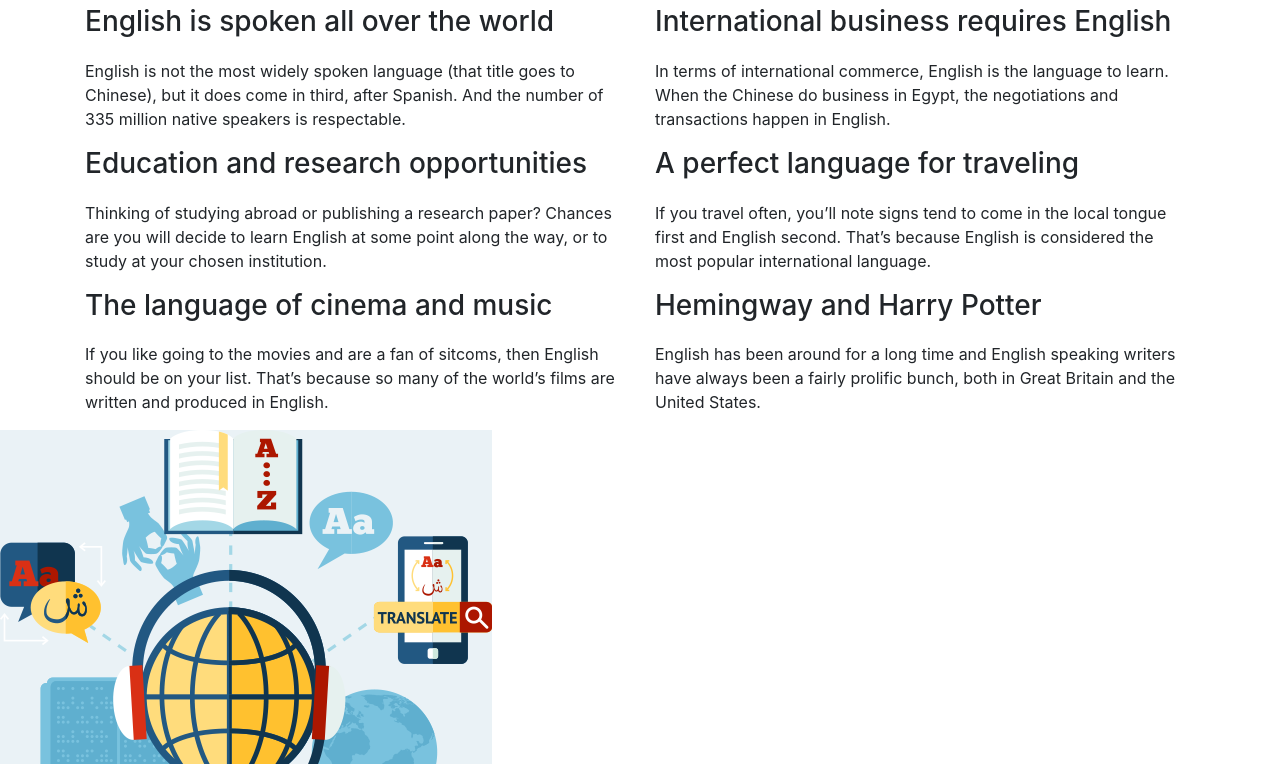
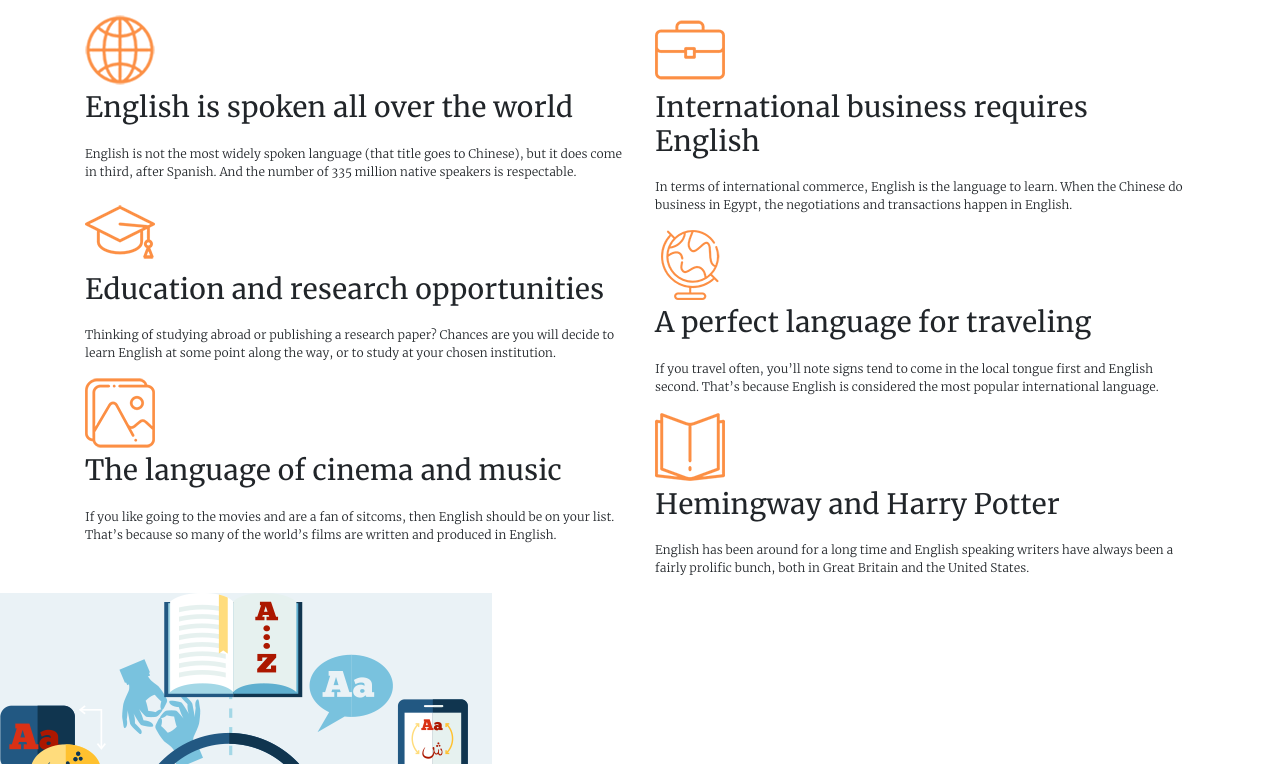
Before and after one commit to GeoffroyCarette/integration-bootstrap, a plain HTML site: page geoffroy.html in a window 1280 px wide. Shown: the part 141-905 px from the top of the page. Drawn offline with nearby package versions, Linux system fonts and the light colour scheme.

Commit message:
[HTML][CSS]
6 reasons to start

```diff
--- a/geoffroy.css
+++ b/geoffroy.css
@@ -1,9 +1,58 @@
+@font-face {
+    font-family: merriweather;
+    src: url(./fonts/merriweather/Merriweather-Regular.woff);
+}
+
+@font-face {
+    font-family: merriweather_bold;
+    src: url(./fonts/merriweather/Merriweather-Bold.woff);
+    font-weight: bold;
+}
+
+@font-face {
+    font-family: merriweather_light;
+    src: url(/fonts/merriweather/Merriweather-Light.woff);
+    font-weight: lighter;
+}
+
 #reasons > h2 {
     text-align: center;
     padding-top: 50px;
     padding-bottom: 50px;
+    font-family: merriweather_light;
+    font-size: 40px;
+}
+
+.para_reasons {
+    font-family: merriweather_light;
+    font-size: 12px;
 }
 
 .titres_section_reasons {
     margin-bottom: 20px;
+    font-family: merriweather;
 }
+
+.before_planet::before {
+    content: url(./media/earth_globe.png);
+}
+
+.before_graduation::before {
+    content: url(./media/mortarboard.png);
+}
+
+.before_image::before {
+    content: url(./media/attach.png);
+}
+
+.before_briefcase::before {
+    content: url(./media/briefcase.png);
+}
+
+.before_glob::before {
+    content: url(./media/globe.png);
+}
+
+.before_book::before {
+    content: url(./media/open_book.png)
+}
--- a/geoffroy.html
+++ b/geoffroy.html
@@ -11,6 +11,9 @@
         crossorigin="anonymous">
     <!-- Geoffroy.css -->
     <link rel="stylesheet" href="geoffroy.css">
+    <!-- Font awesome link -->
+    <link rel="stylesheet" href="https://use.fontawesome.com/releases/v5.3.1/css/all.css" integrity="sha384-mzrmE5qonljUremFsqc01SB46JvROS7bZs3IO2EmfFsd15uHvIt+Y8vEf7N7fWAU"
+        crossorigin="anonymous">
 
     <title>Langerba</title>
 </head>
@@ -21,40 +24,46 @@
         <div class="container">
             <div class="row">
                 <div class="col-lg-6">
-                    <div>
+                    <div class="before_planet">
                         <h3 class="titres_section_reasons">English is spoken all over the world</h3>
-                        <p>English is not the most widely spoken language (that title goes to Chinese), but it does
+                        <p class="para_reasons">English is not the most widely spoken language (that title goes to
+                            Chinese), but it does
                             come in
                             third, after Spanish.
                             And the number of 335 million native speakers is respectable.</p>
                     </div>
-                    <div>
-                        <h3 class="titres_section_reasons">Education and research opportunities</h3>
-                        <p>Thinking of studying abroad or publishing a research paper? Chances are you will decide to
+                    <div class="before_graduation">
+                        <h3 class="titres_section_reasons ">Education and research opportunities</h3>
+                        <p class="para_reasons">Thinking of studying abroad or publishing a research paper? Chances are
+                            you will decide to
                             learn
                             English at some point along the way, or to study at your chosen institution.</p>
                     </div>
-                    <div>
+                    <div class="before_image">
                         <h3 class="titres_section_reasons">The language of cinema and music</h3>
-                        <p>If you like going to the movies and are a fan of sitcoms, then English should be on your
+                        <p class="para_reasons">If you like going to the movies and are a fan of sitcoms, then English
+                            should be on your
                             list.
                             That’s because so many of the world’s films are written and produced in English.</p>
                     </div>
                 </div>
                 <div class="col-lg-6">
-                    <div>
+                    <div class="before_briefcase">
                         <h3 class="titres_section_reasons">International business requires English</h3>
-                        <p>In terms of international commerce, English is the language to learn. When the Chinese do
+                        <p class="para_reasons">In terms of international commerce, English is the language to learn.
+                            When the Chinese do
                             business in Egypt, the negotiations and transactions happen in English.</p>
                     </div>
-                    <div>
+                    <div class="before_glob">
                         <h3 class="titres_section_reasons">A perfect language for traveling</h3>
-                        <p>If you travel often, you’ll note signs tend to come in the local tongue first and English
+                        <p class="para_reasons">If you travel often, you’ll note signs tend to come in the local tongue
+                            first and English
                             second. That’s because English is considered the most popular international language.</p>
                     </div>
-                    <div>
+                    <div class="before_book">
                         <h3 class="titres_section_reasons">Hemingway and Harry Potter</h3>
-                        <p>English has been around for a long time and English speaking writers have always been a
+                        <p class="para_reasons">English has been around for a long time and English speaking writers
+                            have always been a
                             fairly
                             prolific bunch, both in Great Britain and the United States.</p>
                     </div>
```
Also changed, not shown: media/attach.png (added), media/briefcase.png (added), media/earth_globe.png (added), media/globe.png (added), media/mortarboard.png (added), media/open_book.png (added).
